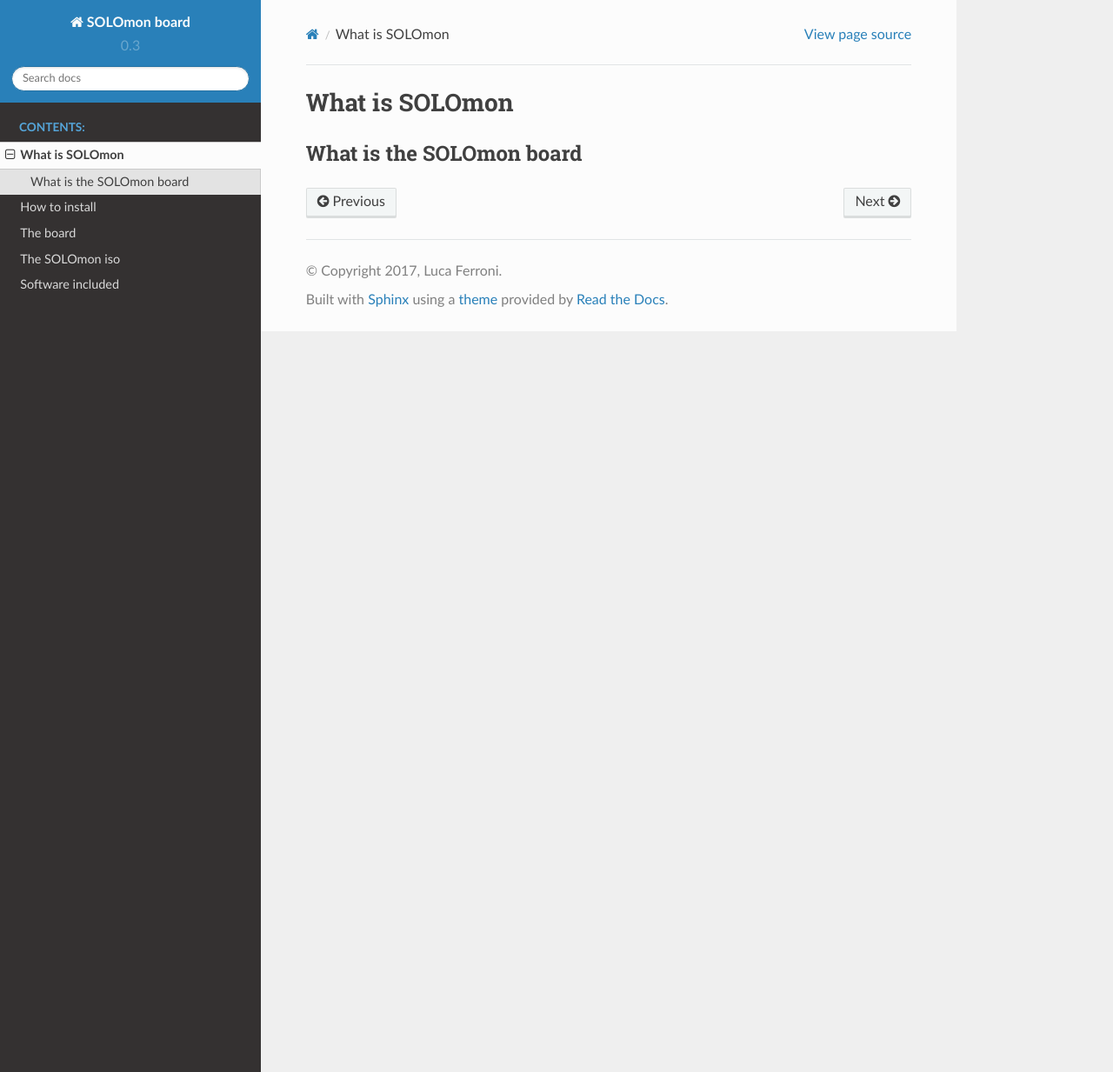
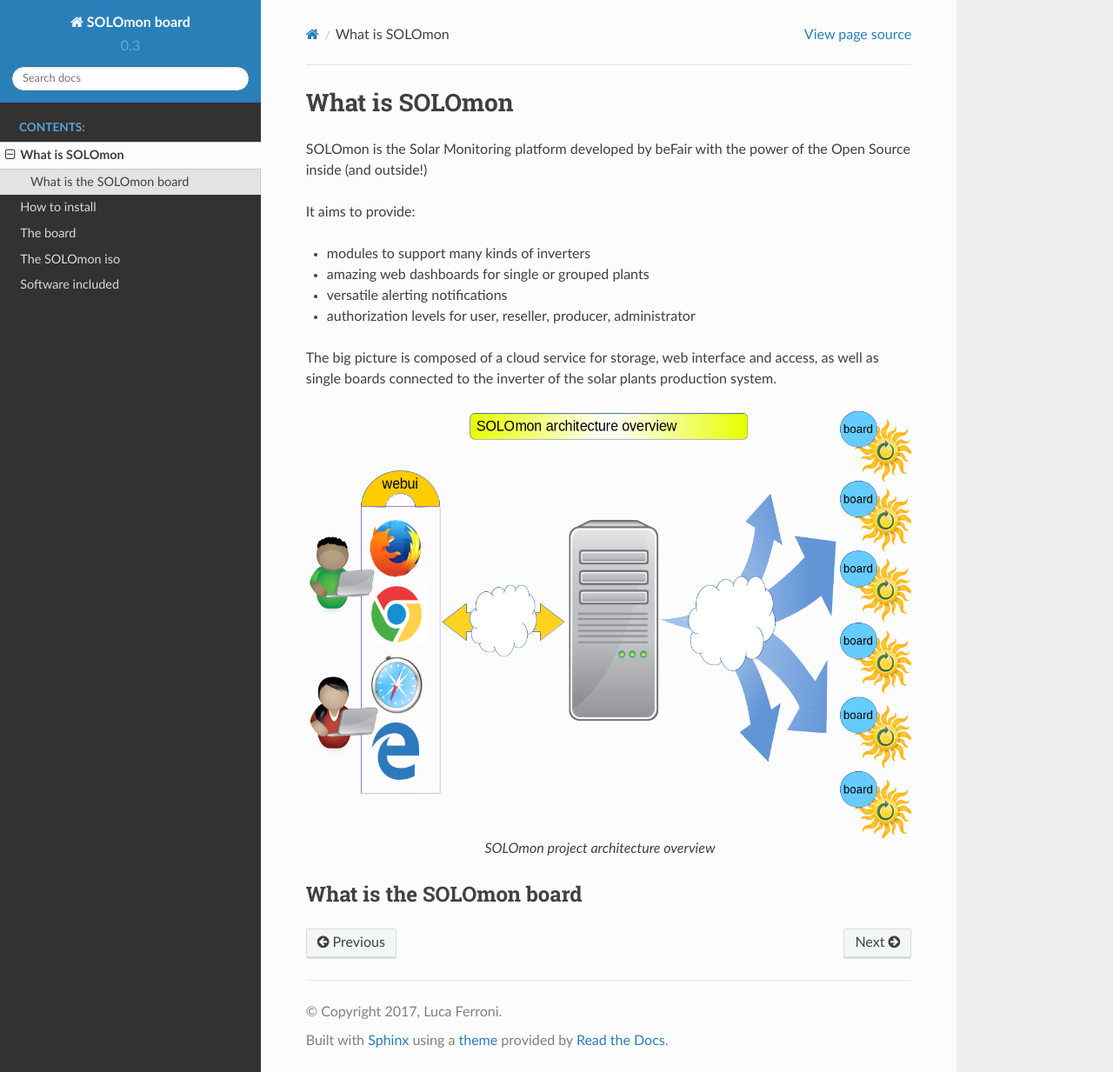
Before and after one commit to befair/solomon-board, a Sphinx documentation site: the page built from doc-dev/source/intro.rst, in a window 1280 px wide and 1233 px high. Shown: the whole window at 87% size. Built offline with Sphinx 7.4.7 and the Read the Docs theme 2.0.0, drawn with Linux system fonts in a browser that asks for light colours.

Commit message:
[DOC] added SOLOmon intro with architecture overview

```diff
--- a/doc-dev/source/intro.rst
+++ b/doc-dev/source/intro.rst
@@ -1,5 +1,25 @@
 What is SOLOmon
 ===============
 
+SOLOmon is the Solar Monitoring platform developed by beFair with the power of the Open Source inside (and outside!)
+
+It aims to provide:
+
+* modules to support many kinds of inverters
+* amazing web dashboards for single or grouped plants
+* versatile alerting notifications
+* authorization levels for user, reseller, producer, administrator
+
+The big picture is composed of a cloud service for storage, web interface and access,
+as well as single boards connected to the inverter of the solar plants production system.
+
+.. _arch-overview:
+
+.. figure:: _static/arch.png
+	:align: center
+
+	SOLOmon project architecture overview
+
+
 What is the SOLOmon board
 -------------------------
```
Also changed, not shown: doc-dev/source/_static/arch.png (added), 1 other file.
